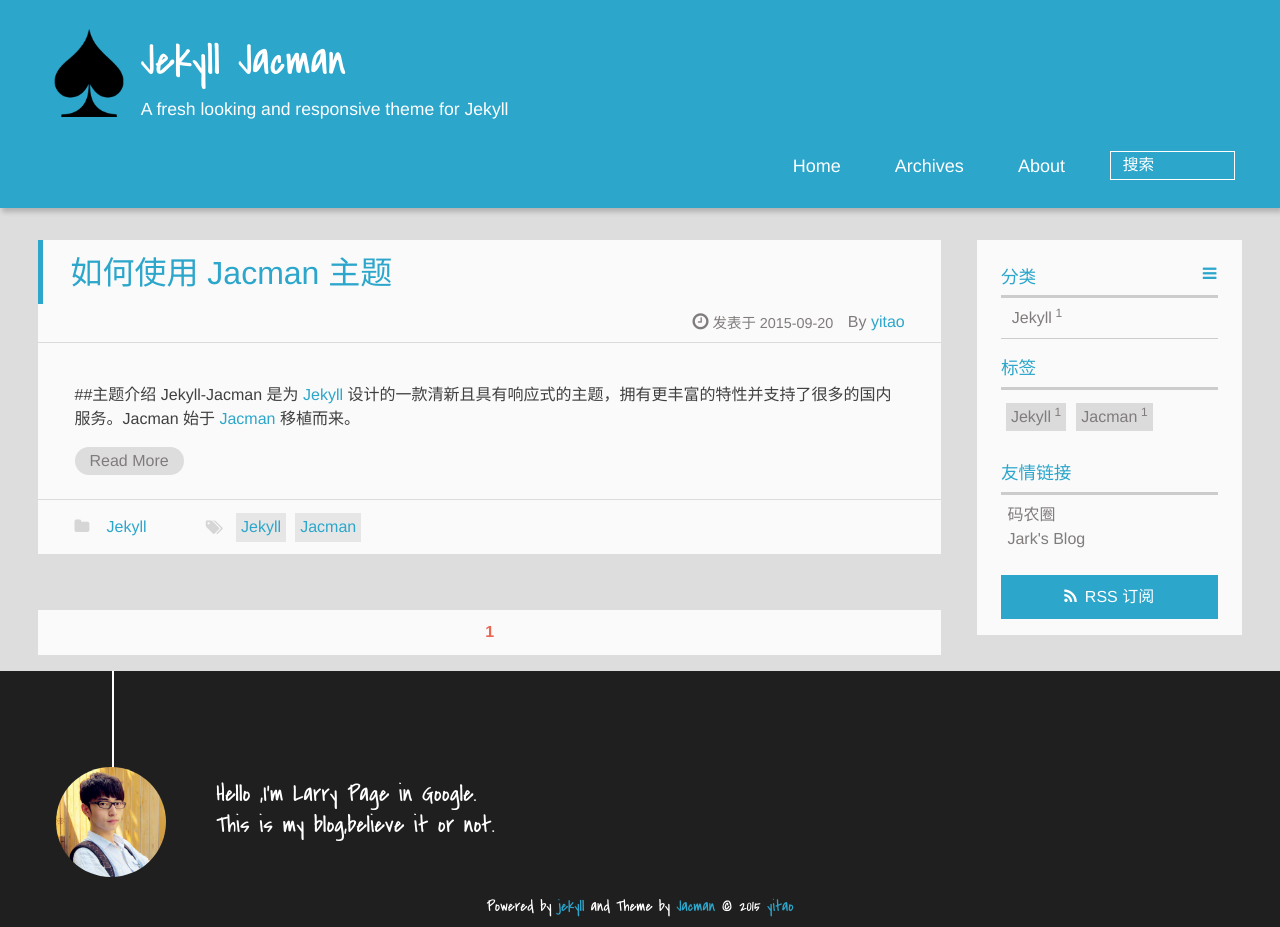
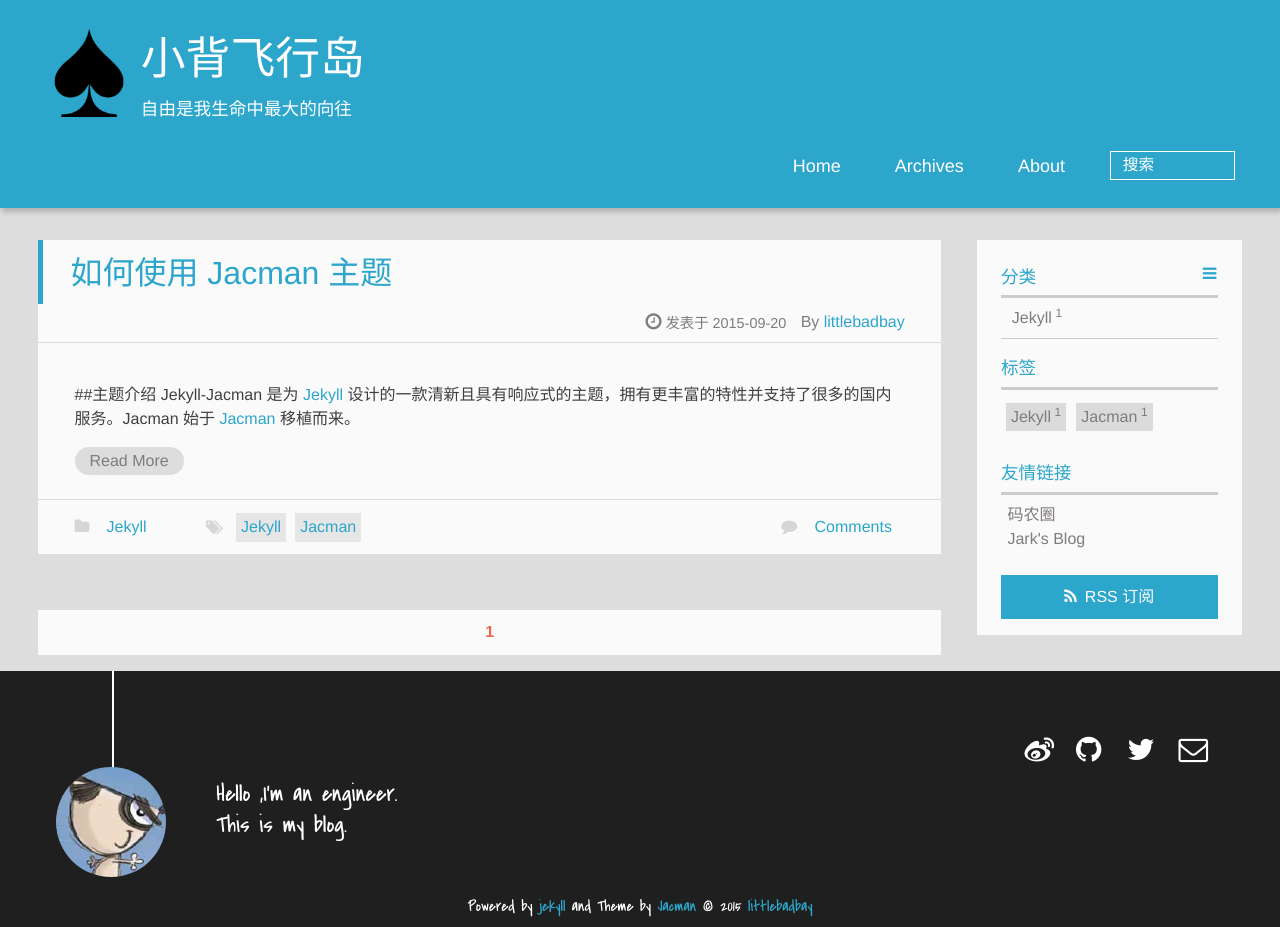
Before and after one commit to littlebadbay/littlebadbay.github.com, a Jekyll site: the page built from index.html, in a window 1280 px wide. Built offline with Jekyll 4.4.1, drawn with Linux system fonts in a browser that asks for light colours; Markdown is read by kramdown in place of the engine named in the settings; the list of posts is cut into pages by our own code; comment, search, counter and statistics services are not loaded.

Commit message:
another theme

```diff
--- a/_config.yml
+++ b/_config.yml
@@ -24,8 +24,8 @@ redcarpet:
     - with_toc_data
 
 
-title : Jekyll Jacman
-tagline: A fresh looking and responsive theme for Jekyll
+title : 小背飞行岛
+tagline: 自由是我生命中最大的向往
 
 defaults:
   -
@@ -79,17 +79,17 @@ mathjax: false      #enable mathjax if true
 
 #### Author information
 author:
-  name: yitao      ## e.g. wuchong Author name
-  intro_line1:  "Hello ,I'm Larry Page in Google."    ## your introduction on the bottom of the page
-  intro_line2:  "This is my blog,believe it or not."  ## the 2nd line
-  weibo:      ## e.g. wuchong1014 or 2176287895 for http://weibo.com/2176287895
+  name: littlebadbay      ## e.g. wuchong Author name
+  intro_line1:  "Hello ,I'm an engineer."    ## your introduction on the bottom of the page
+  intro_line2:  "This is my blog."  ## the 2nd line
+  weibo: littlebadbay     ## e.g. wuchong1014 or 2176287895 for http://weibo.com/2176287895
   weibo_verifier:  ## e.g. b3593ceb Your weibo-show widget verifier ,if you use weibo-show it is needed.
-  tsina:      ## e.g. 2176287895  Your weibo ID,It will be used in share button.
+  tsina: littlebadbay     ## e.g. 2176287895  Your weibo ID,It will be used in share button.
   douban:     ## e.g. wuchong1014 or your id for https://www.douban.com/people/wuchong1014
   zhihu:      ## e.g. jark  for http://www.zhihu.com/people/jark
-  email:      ## e.g. imjark@gmail.com
-  twitter:    ## e.g. jarkwu for https://twitter.com/jarkwu
-  github:     ## e.g. wuchong for https://github.com/wuchong
+  email: jjzyjjj@gmail.com     ## e.g. imjark@gmail.com
+  twitter: littlebadbay   ## e.g. jarkwu for https://twitter.com/jarkwu
+  github: littlebadbay    ## e.g. wuchong for https://github.com/wuchong
   facebook:   ## e.g. imjark for https://facebook.com/imjark
   linkedin:   ## e.g. wuchong1014 for https://www.linkedin.com/in/wuchong1014
   google_plus:    ## e.g. "111190881341800841449" for https://plus.google.com/u/0/111190881341800841449, the "" is needed!
@@ -111,8 +111,8 @@ links:
 
 
 #### Comment
-duoshuo_shortname:    ## e.g. wuchong   your duoshuo short name.
-disqus_shortname:     ## e.g. wuchong   your disqus short name.
+duoshuo_shortname: littlebadbay   ## e.g. wuchong   your duoshuo short name.
+disqus_shortname: littlebadbay    ## e.g. wuchong   your disqus short name.
 
 #### Share button
 jiathis:
```
Also changed, not shown: assets/img/author.jpg, assets/img/jacman.jpg (deleted).
